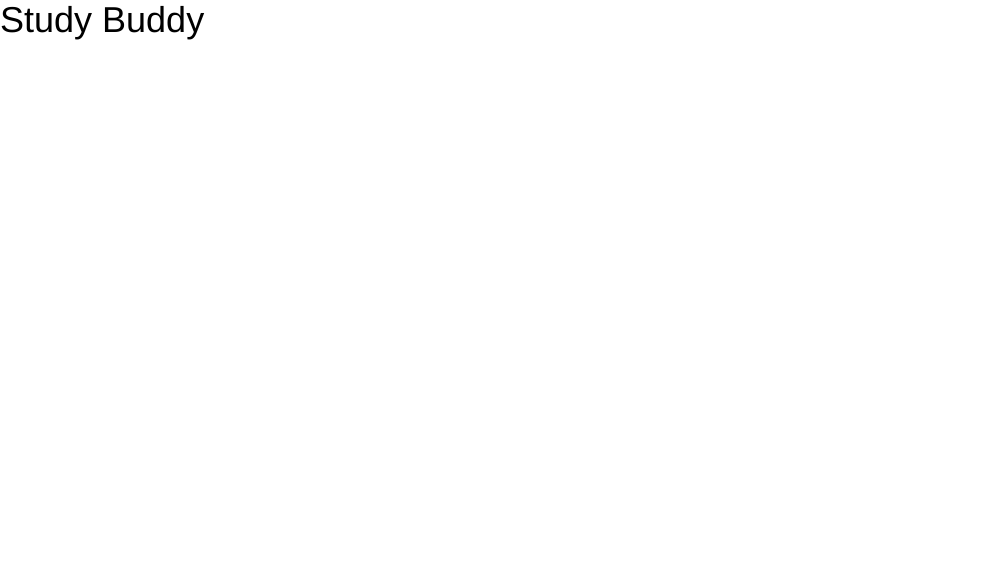
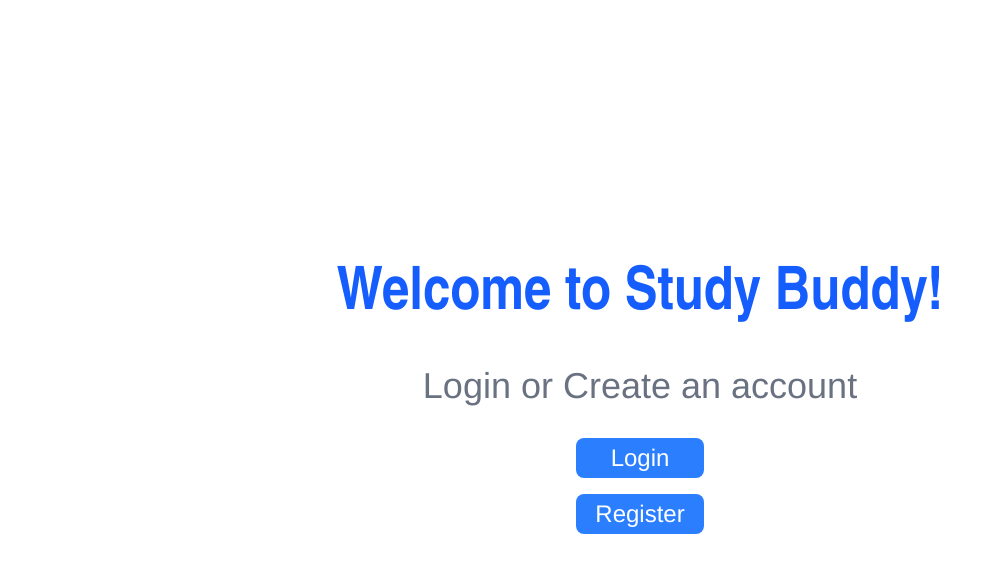
Before and after one commit to IbrahimZherati/StudyBuddy, a Next.js app in the folder studybuddy-frontend/: page / in a window 1280 px wide. Shown: the top 572 px of the page, without its empty margins (0-1000 px from the left). Built offline with nearby package versions, Linux system fonts and the light colour scheme.

Commit message:
Added Login and Register buttons to home page

```diff
--- a/studybuddy-frontend/app/globals.css
+++ b/studybuddy-frontend/app/globals.css
@@ -11,6 +11,10 @@
 
     .title {
         @apply text-6xl font-bold text-blue-600 mb-10
+    }
+
+    .sub-title {
+        @apply text-4xl text-gray-500 mb-8
     }
 
     .input-span {
--- a/studybuddy-frontend/app/page.jsx
+++ b/studybuddy-frontend/app/page.jsx
@@ -1,8 +1,16 @@
+import Link from "next/link";
 
 export default function Home() {
 	return (
-		<>
-			<h1 className="text-4xl">Study Buddy</h1>
-		</>
+		<div className="page">
+			<h1 className='title'>Welcome to Study Buddy!</h1>
+			<h2 className="sub-title">Login or Create an account</h2>
+			<Link href="/login">
+				<button className="mb-4 text-2xl">Login</button>
+			</Link>
+			<Link href="/register">
+				<button className="text-2xl">Register</button>
+			</Link>
+		</div>
 	);
 }
```
